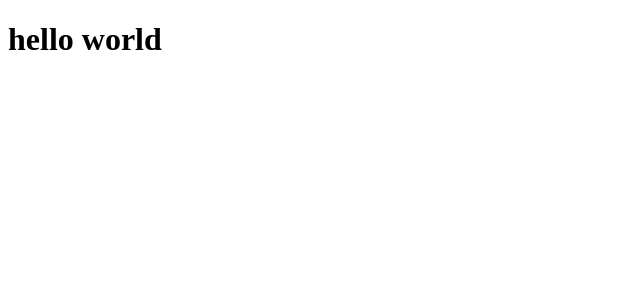
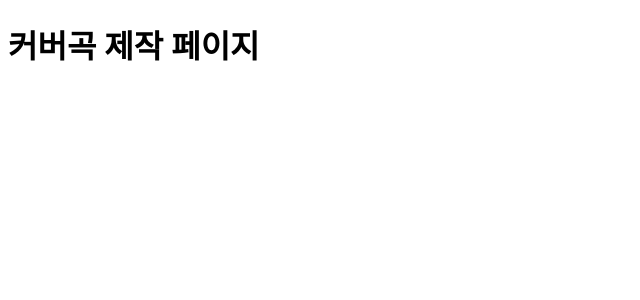
Before and after one commit to 20230904-mtvs-September-9team/front-end, a React (Create React App) app: page /produce in a window 1280 px wide. Shown: the top 300 px of the page, without its empty margins (0-640 px from the left). Built offline with nearby package versions, Linux system fonts and the light colour scheme.

Commit message:
Feature/maiin : Route 설정

```diff
--- a/package.json
+++ b/package.json
@@ -8,6 +8,7 @@
     "@testing-library/user-event": "^13.5.0",
     "react": "^18.2.0",
     "react-dom": "^18.2.0",
+    "react-router-dom": "^6.16.0",
     "react-scripts": "5.0.1",
     "web-vitals": "^2.1.4"
   },
--- a/src/App.js
+++ b/src/App.js
@@ -1,6 +1,18 @@
+import { BrowserRouter as Router, Routes, Route } from 'react-router-dom';
+
+import Main from "./pages/Main";
+import Produce from "./pages/Produce";
+import SignIn from "./pages/SignIn";
+
 function App() {
   return (
-    <h1>hello world</h1>
+    <Router>
+      <Routes>
+        <Route path="/signin" element={<SignIn />} />
+        <Route path="/produce" element={<Produce />} />
+        <Route path="/" element={<Main />} />
+      </Routes>
+    </Router>
   );
 }
 
--- /dev/null
+++ b/src/pages/Main.js
@@ -0,0 +1,6 @@
+function Main() {
+
+    return <h1>메인 페이지</h1>;
+}
+
+export default Main;
--- /dev/null
+++ b/src/pages/Produce.js
@@ -0,0 +1,6 @@
+function Produce() {
+
+    return <h1>커버곡 제작 페이지</h1>;
+}
+
+export default Produce;
--- /dev/null
+++ b/src/pages/SignIn.js
@@ -0,0 +1,6 @@
+function SignIn() {
+
+    return <h1>로그인 페이지</h1>;
+}
+
+export default SignIn;
```
Also changed, not shown: 1 other file (tests, documents, lock files or other folders).
